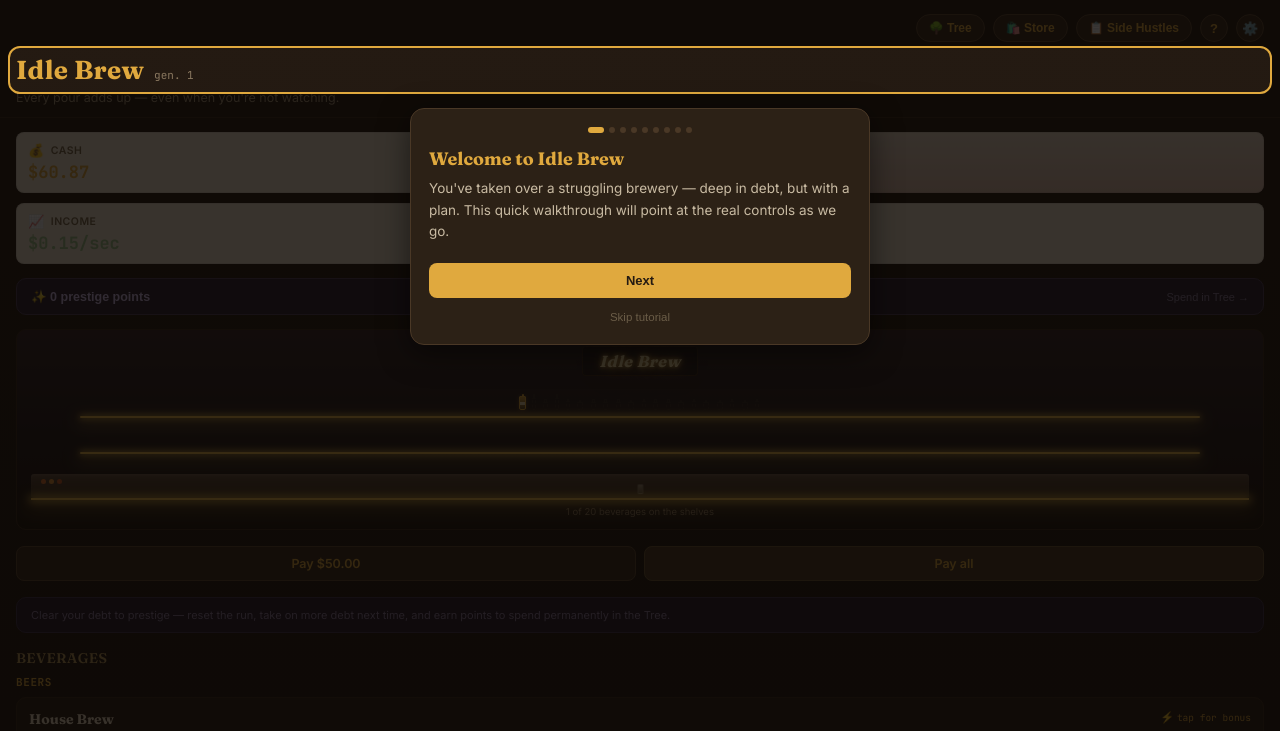
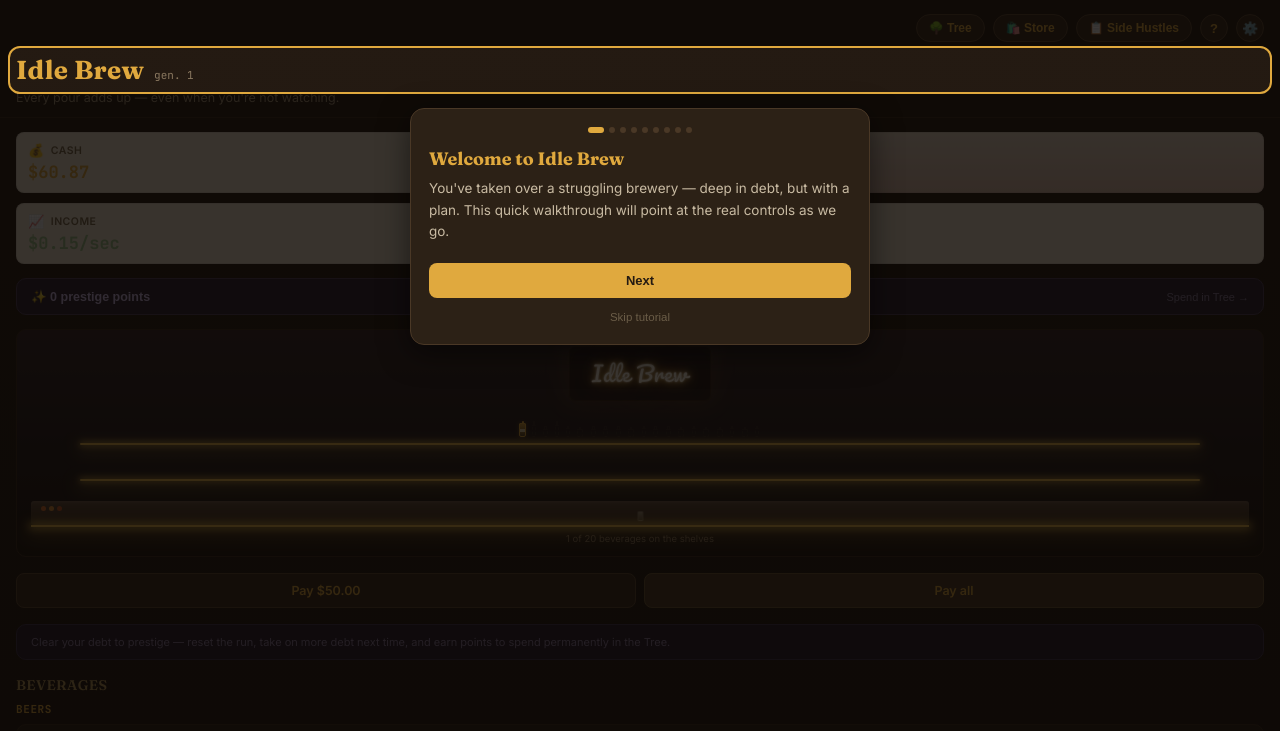
Before and after one commit to CyberDairTech/Idle-Brew, a plain HTML site: page index.html in a window 1280 px wide. Shown: the top 731 px of the page. Drawn offline with nearby package versions, Linux system fonts and the light colour scheme.

Commit message:
Update index.html

```diff
--- a/index.html
+++ b/index.html
@@ -4,7 +4,7 @@
 <meta charset="UTF-8" />
 <meta name="viewport" content="width=device-width, initial-scale=1, maximum-scale=1" />
 <title>Idle Brew</title>
-<link rel="stylesheet" href="https://fonts.googleapis.com/css2?family=Fraunces:opsz,wght@9..144,400;9..144,600;9..144,700&family=Inter:wght@400;500;600;700&family=JetBrains+Mono:wght@400;600;700&display=swap" />
+<link rel="stylesheet" href="https://fonts.googleapis.com/css2?family=Fraunces:opsz,wght@9..144,400;9..144,600;9..144,700&family=Inter:wght@400;500;600;700&family=JetBrains+Mono:wght@400;600;700&family=Pacifico&display=swap" />
 <style>
   html, body { margin: 0; padding: 0; background: #1B140D; }
   * { box-sizing: border-box; }
@@ -1388,15 +1388,17 @@ function BarDisplay(props) {
   }, [glassCount]);
 
   return h('div', { id: 'bar-display', style: { margin: '0 16px 16px', background: 'linear-gradient(180deg, #33272A 0%, #201A1C 55%, #1B140D 100%)', border: '1px solid #3A2C1D', borderRadius: 10, padding: '16px 14px 12px', overflow: 'hidden' } },
-    h('div', { style: { textAlign: 'center', marginBottom: 14 } },
+    h('div', { style: { textAlign: 'center', marginBottom: 16 } },
       h('span', {
         style: {
-          display: 'inline-block', padding: '4px 16px', borderRadius: 4,
-          background: 'rgba(0,0,0,0.28)', border: '1px solid rgba(224,169,62,0.15)',
-          fontFamily: 'Fraunces, serif', fontStyle: 'italic', fontWeight: 700, fontSize: 16, letterSpacing: 0.5,
-          color: '#FFEAB0',
-          textShadow: '0 0 4px rgba(255,205,110,0.95), 0 0 10px rgba(224,169,62,0.85), 0 0 22px rgba(224,169,62,0.55), 0 0 42px rgba(212,175,44,0.35)',
-          animation: 'neonFlicker 4s infinite',
+          display: 'inline-block', padding: '8px 22px', borderRadius: 6,
+          background: 'rgba(0,0,0,0.35)', border: '1px solid rgba(224,169,62,0.1)',
+          boxShadow: '0 0 22px 3px rgba(224,169,62,0.16), inset 0 0 14px rgba(224,169,62,0.06)',
+          fontFamily: "'Pacifico', cursive", fontSize: 21, letterSpacing: 0.5,
+          color: '#FFF8E9',
+          WebkitTextStroke: '0.4px rgba(70,40,10,0.3)',
+          textShadow: '0 0 2px rgba(255,248,233,0.95), 0 0 6px rgba(255,205,110,0.9), 0 0 14px rgba(224,169,62,0.75), 0 0 28px rgba(224,169,62,0.5), 0 0 48px rgba(212,175,44,0.32)',
+          animation: 'neonFlicker 4.2s infinite',
         },
       }, 'Idle Brew')
     ),
```
